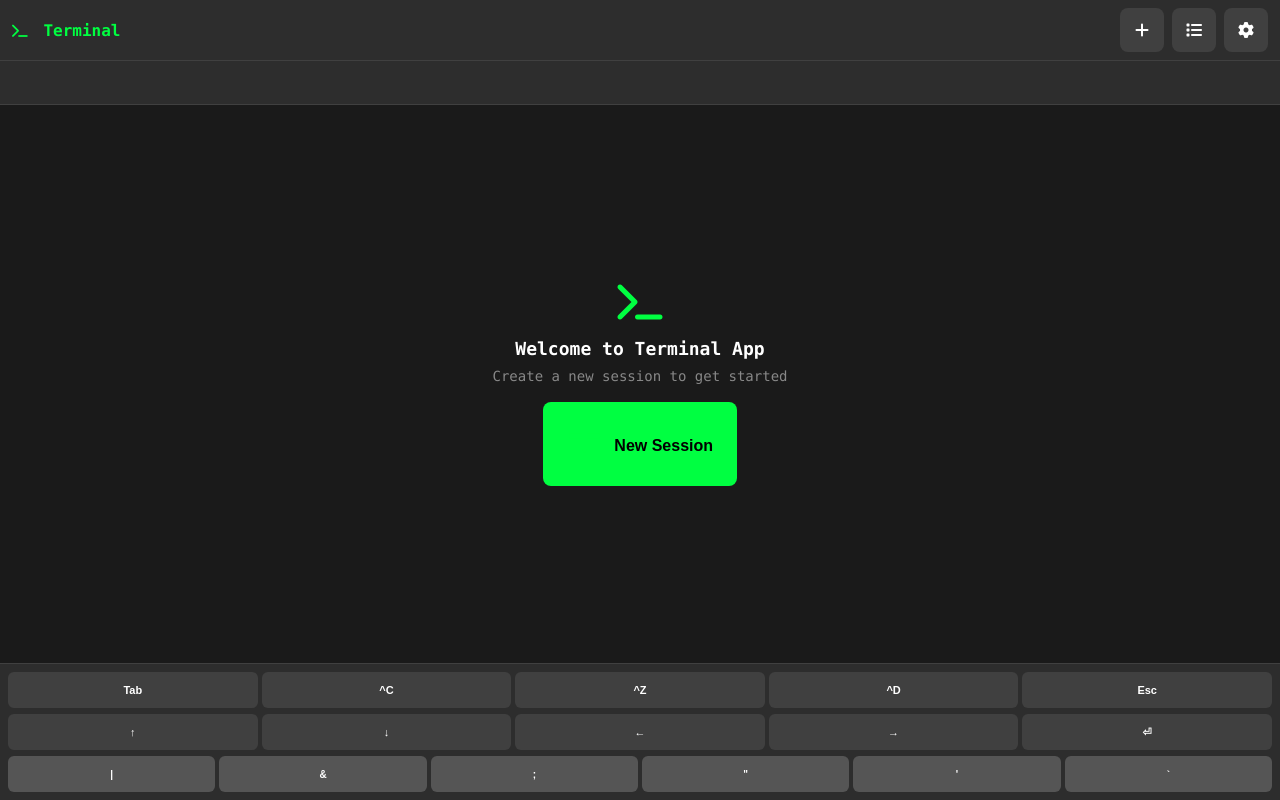
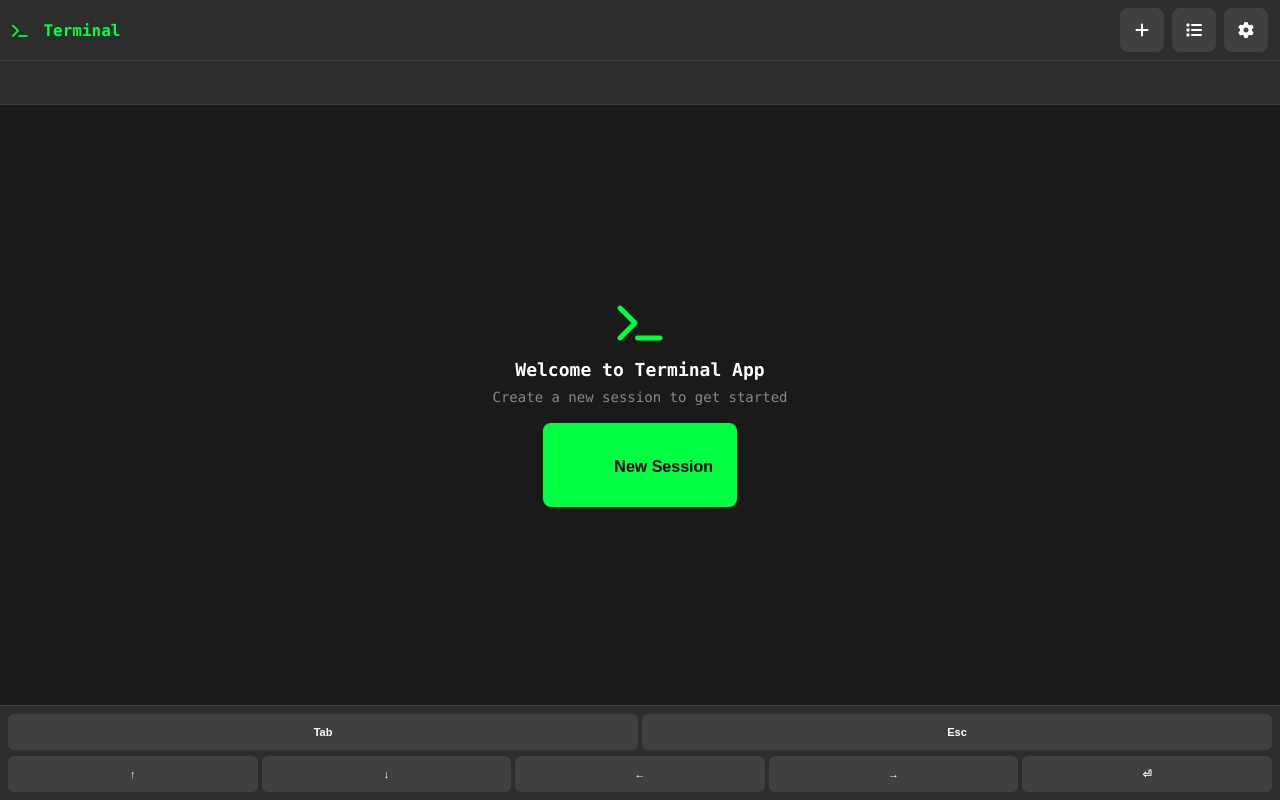
Before and after one commit to tale92266-hash/terminal, a website: page public/index.html in a window 1280 px wide. Drawn offline with nearby package versions, Linux system fonts and the light colour scheme; no server answers.

Commit message:
Update index.html

```diff
--- a/public/index.html
+++ b/public/index.html
@@ -48,9 +48,6 @@
     <div class="mobile-keyboard">
         <div class="keyboard-row">
             <button class="key-btn" data-key="Tab">Tab</button>
-            <button class="key-btn" data-key="Ctrl+C">^C</button>
-            <button class="key-btn" data-key="Ctrl+Z">^Z</button>
-            <button class="key-btn" data-key="Ctrl+D">^D</button>
             <button class="key-btn" data-key="Escape">Esc</button>
         </div>
         <div class="keyboard-row">
@@ -59,14 +56,6 @@
             <button class="key-btn" data-key="ArrowLeft">←</button>
             <button class="key-btn" data-key="ArrowRight">→</button>
             <button class="key-btn" data-key="Enter">⏎</button>
-        </div>
-        <div class="keyboard-row">
-            <button class="key-btn special" data-key="|">|</button>
-            <button class="key-btn special" data-key="&">&</button>
-            <button class="key-btn special" data-key=";">;</button>
-            <button class="key-btn special" data-key='"'>"</button>
-            <button class="key-btn special" data-key="'">'</button>
-            <button class="key-btn special" data-key="`">`</button>
         </div>
     </div>
 
```
